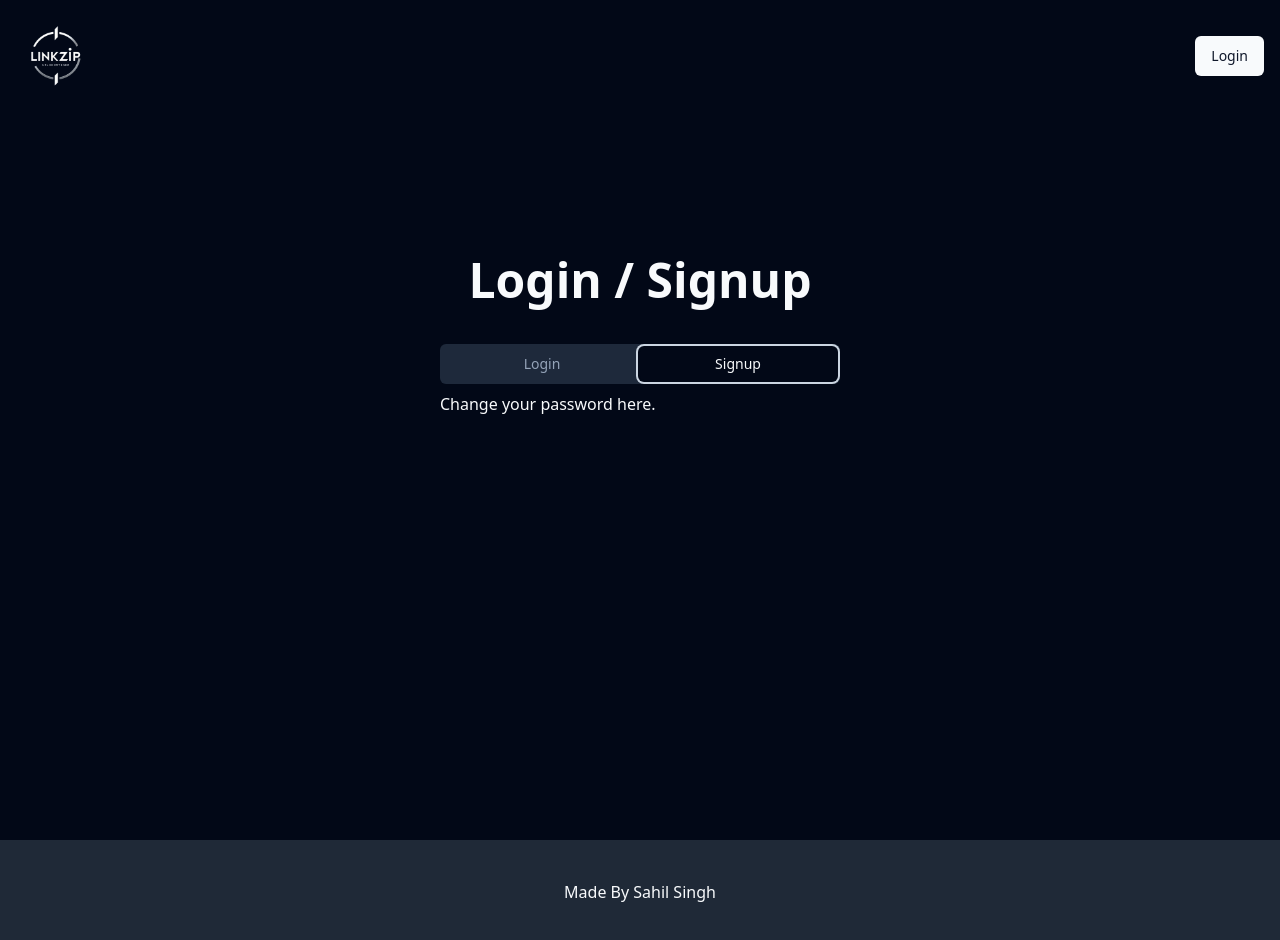
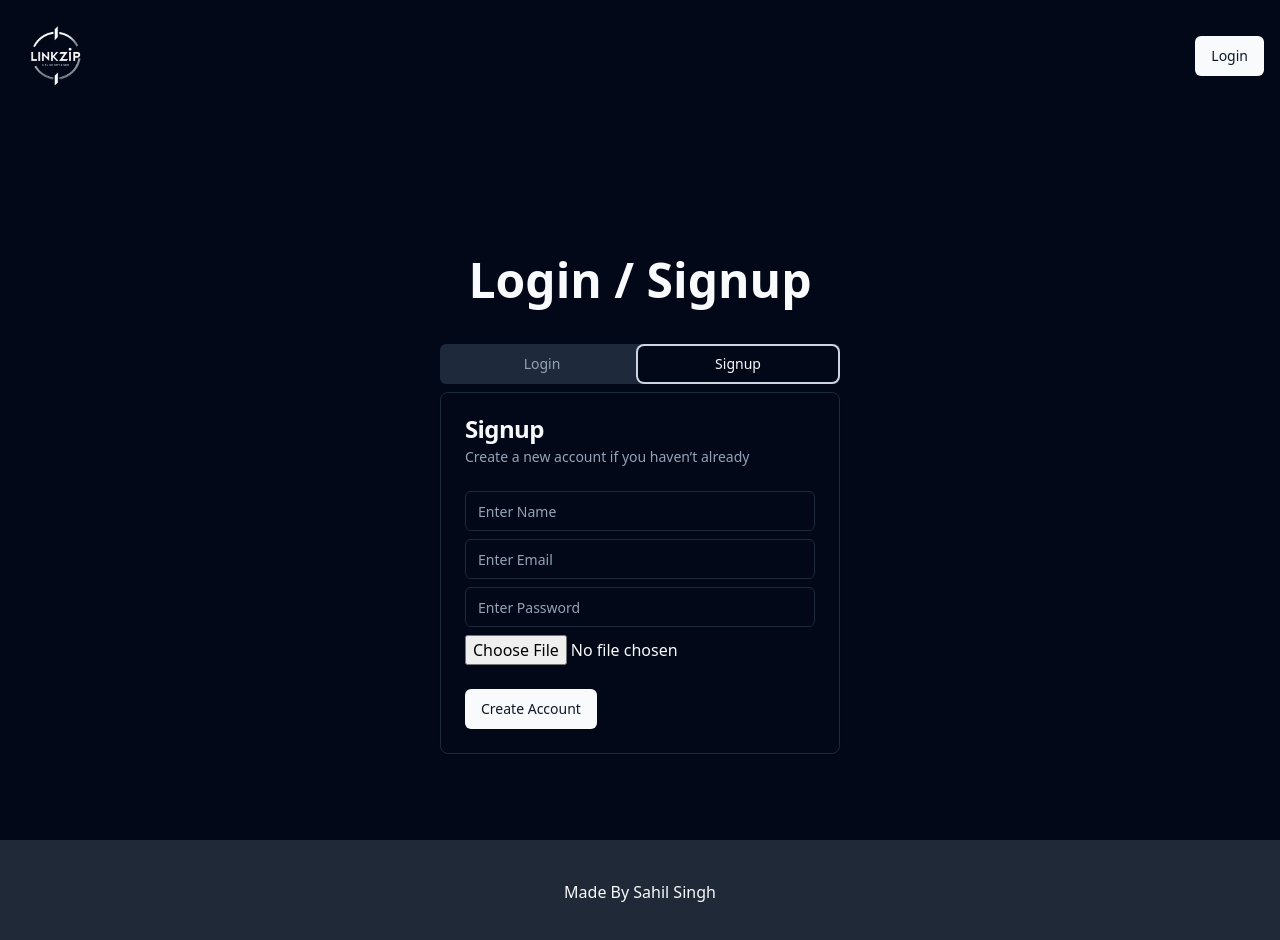
Before and after one commit to iamsahil1309/LinkZip-URL-Shortener, a React (Vite) app: page /auth in a window 1280 px wide. Both pictures are taken after a click on the tab "Signup". Shown: the top 940 px of the page. Built offline with nearby package versions, Linux system fonts and the light colour scheme; no server answers.

Commit message:
signup functionality

```diff
--- a/src/App.jsx
+++ b/src/App.jsx
@@ -39,11 +39,11 @@
 
 
   return (
-    <>
+
       <UrlProvider>
         <RouterProvider router={router} />
       </UrlProvider>
-    </>
+
   );
 }
 
--- a/src/components/Signup.jsx
+++ b/src/components/Signup.jsx
@@ -1,11 +1,139 @@
-import React from 'react'
+import { signUp } from "@/db/apiAuth";
+import useFetch from "@/hooks/useFetch";
+import { useEffect, useState } from "react";
+import { useNavigate, useSearchParams } from "react-router-dom";
+import * as Yup from "yup";
+import { BeatLoader } from "react-spinners";
+import {
+  Card,
+  CardContent,
+  CardDescription,
+  CardFooter,
+  CardHeader,
+  CardTitle,
+} from "./ui/card";
+import { Input } from "./ui/input";
+import { Button } from "./ui/button";
 
 const Signup = () => {
+  let [searchParams] = useSearchParams();
+  const longLink = searchParams.get("createNew");
+
+  const navigate = useNavigate();
+
+  const [errors, setErrors] = useState({});
+  const [formData, setFormData] = useState({
+    name: "",
+    email: "",
+    password: "",
+    profile_pic: null,
+  });
+
+  const handleInputChange = (e) => {
+    const { name, value, files } = e.target;
+    setFormData((prevState) => ({
+      ...prevState,
+      [name]: files ? files[0] : value,
+    }));
+  };
+
+  const { loading, error, fn: fnSignup, data } = useFetch(signUp, formData);
+
+  useEffect(() => {
+    if (error === null && data) {
+      navigate(`/dashboard?${longLink ? `createNew=${longLink}` : ""}`);
+    }
+    // eslint-disable-next-line react-hooks/exhaustive-deps
+  }, [error, loading]);
+
+  const handleSignup = async () => {
+    setErrors([]);
+    try {
+      const schema = Yup.object().shape({
+        name: Yup.string().required("Name is required"),
+        email: Yup.string()
+          .email("Invalid email")
+          .required("Email is required"),
+        password: Yup.string()
+          .min(6, "Password must be at least 6 characters")
+          .required("Password is required"),
+        profile_pic: Yup.mixed().required("Profile picture is required"),
+      });
+
+      await schema.validate(formData, { abortEarly: false });
+      await fnSignup();
+    } catch (error) {
+      const newErrors = {};
+      if (error?.inner) {
+        error.inner.forEach((err) => {
+          newErrors[err.path] = err.message;
+        });
+
+        setErrors(newErrors);
+      } else {
+        setErrors({ api: error.message });
+      }
+    }
+  };
+
   return (
-    <div>
+    <Card>
+      <CardHeader>
+        <CardTitle>Signup</CardTitle>
+        <CardDescription>
+          Create a new account if you haven&rsquo;t already
+        </CardDescription>
+        {error && <Error message={error?.message} />}
+      </CardHeader>
+      <CardContent className="space-y-2">
+        <div className="space-y-1">
+          <Input
+            name="name"
+            type="text"
+            placeholder="Enter Name"
+            onChange={handleInputChange}
+          />
+        </div>
+        {errors.name && <Error message={errors.name} />}
+        <div className="space-y-1">
+          <Input
+            name="email"
+            type="email"
+            placeholder="Enter Email"
+            onChange={handleInputChange}
+          />
+        </div>
+        {errors.email && <Error message={errors.email} />}
+        <div className="space-y-1">
+          <Input
+            name="password"
+            type="password"
+            placeholder="Enter Password"
+            onChange={handleInputChange}
+          />
+        </div>
+        {errors.password && <Error message={errors.password} />}
+        <div className="space-y-1">
+          <input
+            name="profile_pic"
+            type="file"
+            accept="image/*"
+            onChange={handleInputChange}
+          />
+        </div>
+        {errors.profile_pic && <Error message={errors.profile_pic} />}
+      </CardContent>
+      <CardFooter>
+        <Button onClick={handleSignup}>
+          {loading ? (
+            <BeatLoader size={10} color="#36d7b7" />
+          ) : (
+            "Create Account"
+          )}
+        </Button>
+      </CardFooter>
+    </Card>
+  );
+};
 
-    </div>
-  )
-}
-
-export default Signup
+export default Signup;
--- a/src/db/supabse.js
+++ b/src/db/supabse.js
@@ -1,7 +1,7 @@
 import { createClient } from "@supabase/supabase-js";
 
-export const supabaseUrl = import.meta.env.VITE_SUPABASE_URL;
-const supabaseKey = import.meta.env.VITE_SUPABASE_KEY;
+export const supabaseUrl = import.meta.env.VITE_SUPABSE_URL;
+const supabaseKey = import.meta.env.VITE_SUPABSE_KEY;
 const supabase = createClient(supabaseUrl, supabaseKey);
 
 export default supabase;
--- a/src/hooks/useFetch.js
+++ b/src/hooks/useFetch.js
@@ -1,4 +1,4 @@
-const { useState } = require("react");
+import { useState } from "react";
 
 const useFetch = (cb, options = {}) => {
   const [data, setData] = useState(null);
--- a/src/pages/Auth.jsx
+++ b/src/pages/Auth.jsx
@@ -1,4 +1,5 @@
 import Login from '@/components/Login';
+import Signup from '@/components/Signup';
 import { Tabs, TabsContent, TabsList, TabsTrigger } from '@/components/ui/tabs';
 import React from 'react'
 import { useSearchParams } from 'react-router-dom';
@@ -20,7 +21,9 @@
         <TabsContent value="login">
          <Login/>
         </TabsContent>
-        <TabsContent value="signup">Change your password here.</TabsContent>
+        <TabsContent value="signup">
+          <Signup/>
+        </TabsContent>
       </Tabs>
     </div>
   );
```
Also changed, not shown: src/context.jsx (renamed from src/context.js).
